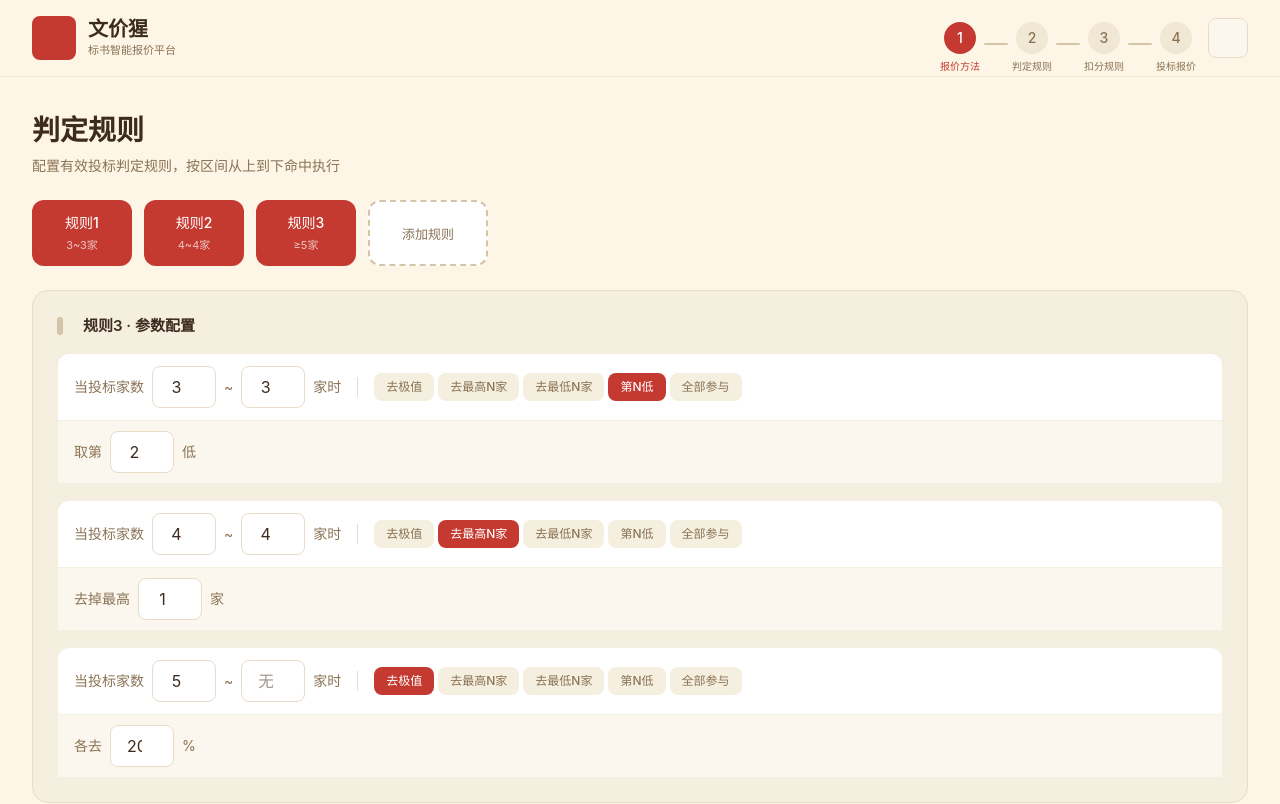
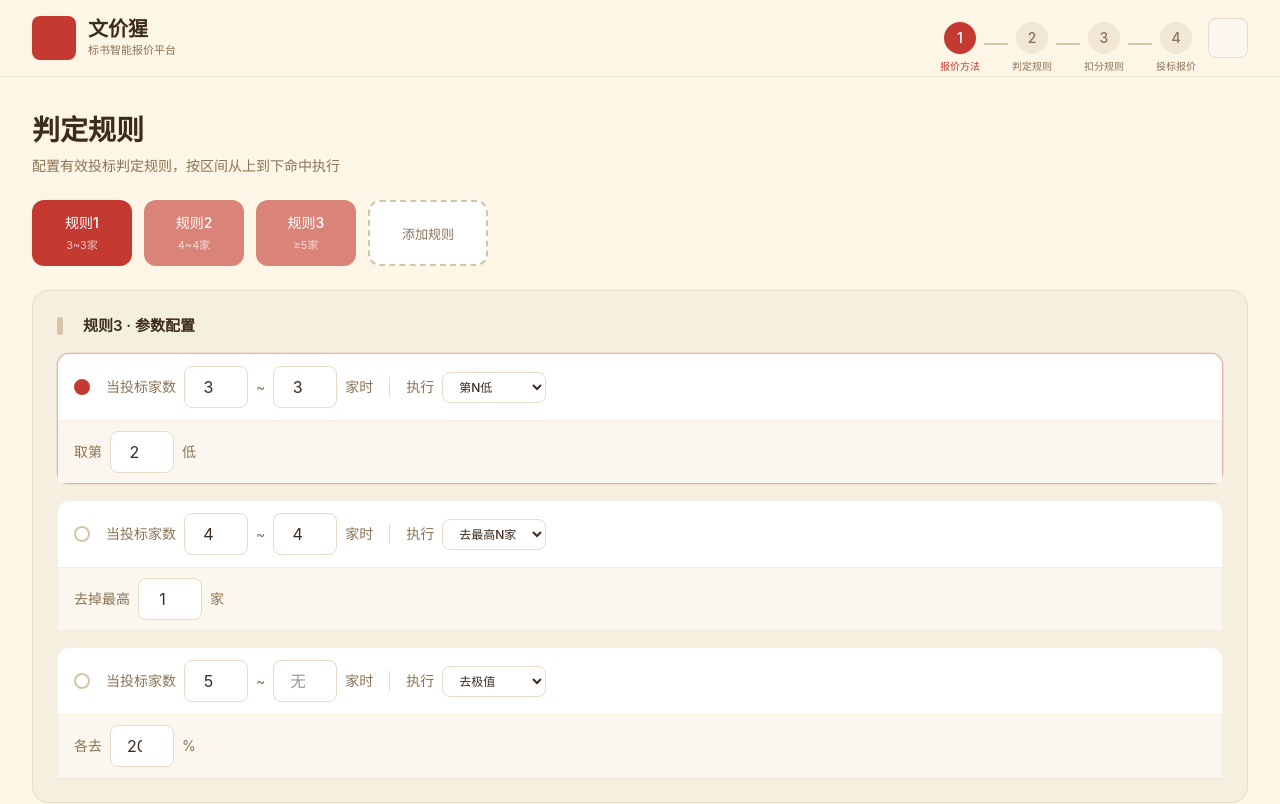
Before and after one commit to sikenali/bid-quotation, a React (Vite) app: page /step-2 in a window 1280 px wide. Shown: the top 804 px of the page. Built offline with nearby package versions, Linux system fonts and the light colour scheme.

Commit message:
feat: 规则行移除5个动作按钮组，新增单选框组件，投标单位标签同步优化

```diff
--- a/src/components/BidInput.tsx
+++ b/src/components/BidInput.tsx
@@ -32,17 +32,22 @@ export default function BidInput() {
           <button
             key={unit.id}
             onClick={() => setActiveUnitId(unit.id === activeUnitId ? null : unit.id)}
-            className={`flex flex-col items-center justify-center px-5 py-3 rounded-xl min-w-[140px] transition-all ${
+            className={`flex flex-col items-center justify-center px-5 py-3 rounded-xl min-w-[140px] transition-all border-2 ${
               unit.id === activeUnitId
-                ? 'bg-[#C43A31] text-white shadow-sm'
+                ? 'bg-[#C43A31] text-white border-[#C43A31] shadow-sm'
                 : isDark
-                  ? 'bg-[#2A2A2A] border border-[#3A3A3A] text-[#E8E0D0] hover:border-[#C43A31]/50'
-                  : 'bg-[#F5EFE0] border border-[#E0D5C0] text-text hover:border-[#C43A31]/40'
+                  ? 'bg-[#2A2A2A] border-[#3A3A3A] text-[#E8E0D0] hover:border-[#C43A31]/50'
+                  : 'bg-[#F5EFE0] border-[#E0D5C0] text-text hover:border-[#C43A31]/40'
             }`}
           >
-            <span className={`text-[14px] font-medium ${unit.id === activeUnitId ? 'text-white' : isDark ? 'text-[#E8E0D0]' : 'text-text'}`}>
-              {unit.name || '未命名'}
-            </span>
+            <div className="flex items-center gap-2">
+              <div className={`w-3 h-3 rounded-full border-2 flex-shrink-0 ${
+                unit.id === activeUnitId ? 'border-white bg-white' : isDark ? 'border-[#A89880] bg-transparent' : 'border-[#8B7355] bg-transparent'
+              }`} />
+              <span className={`text-[14px] font-medium ${unit.id === activeUnitId ? 'text-white' : isDark ? 'text-[#E8E0D0]' : 'text-text'}`}>
+                {unit.name || '未命名'}
+              </span>
+            </div>
             <span className={`text-[11px] ${unit.id === activeUnitId ? 'text-white/70' : isDark ? 'text-[#A89880]' : 'text-text-secondary'}`}>
               ¥ {unit.price.toLocaleString()}
             </span>
--- a/src/components/RuleManager.tsx
+++ b/src/components/RuleManager.tsx
@@ -1,18 +1,11 @@
-import React from 'react';
+import React, { useState } from 'react';
 import { useConfigStore } from '../stores/configStore';
-import { ValidRule, TrimAction } from '../types';
-
-const ACTIONS: { value: TrimAction; label: string }[] = [
-  { value: 'trim_percent', label: '去极值' },
-  { value: 'remove_highest_n', label: '去最高N家' },
-  { value: 'remove_lowest_n', label: '去最低N家' },
-  { value: 'nth_lowest', label: '第N低' },
-  { value: 'direct', label: '全部参与' },
-];
+import { ValidRule } from '../types';
 
 export default function RuleManager() {
   const { validRules, addValidRule, removeValidRule, updateValidRule, theme } = useConfigStore();
   const isDark = theme === 'dark';
+  const [activeRuleId, setActiveRuleId] = useState<string | null>(validRules[0]?.id || null);
 
   const addNewRule = () => {
     const { validRules } = useConfigStore.getState();
@@ -29,6 +22,7 @@ export default function RuleManager() {
       params: { trimPercent: 20 },
     };
     addValidRule(newRule);
+    setActiveRuleId(newRule.id);
   };
 
   return (
@@ -37,7 +31,10 @@ export default function RuleManager() {
         {validRules.map((rule, index) => (
           <div
             key={rule.id}
-            className="flex flex-col items-center justify-center px-5 py-3 bg-[#C43A31] rounded-xl gap-1 min-w-[100px]"
+            className={`flex flex-col items-center justify-center px-5 py-3 rounded-xl gap-1 min-w-[100px] transition-all cursor-pointer ${
+              rule.id === activeRuleId ? 'bg-[#C43A31]' : 'bg-[#C43A31]/60'
+            }`}
+            onClick={() => setActiveRuleId(rule.id)}
           >
             <span className="text-white text-[14px] font-medium">规则{index + 1}</span>
             <span className="text-white/70 text-[11px]">
@@ -73,9 +70,11 @@ export default function RuleManager() {
             <RuleRow
               key={rule.id}
               rule={rule}
+              isActive={rule.id === activeRuleId}
               isDark={isDark}
+              onSelect={() => setActiveRuleId(rule.id)}
               onUpdate={(updates) => updateValidRule(rule.id, updates)}
-              onRemove={() => removeValidRule(rule.id)}
+              onRemove={() => { removeValidRule(rule.id); if (activeRuleId === rule.id) setActiveRuleId(validRules.find(r => r.id !== rule.id)?.id || null); }}
             />
           ))
         )}
@@ -86,19 +85,32 @@ export default function RuleManager() {
 
 function RuleRow({
   rule,
+  isActive,
   isDark,
+  onSelect,
   onUpdate,
   onRemove,
 }: {
   rule: ValidRule;
+  isActive: boolean;
   isDark: boolean;
+  onSelect: () => void;
   onUpdate: (updates: Partial<ValidRule>) => void;
   onRemove: () => void;
 }) {
   return (
-    <div className={`rounded-xl border ${isDark ? 'bg-[#1A1A1A] border-[#3A3A3A]' : 'bg-white border-[#E8DCC8]/50'}`}>
-      {/* 第一行：家数区间 + 动作选择 */}
-      <div className="flex items-center gap-4 px-4 py-3 flex-wrap">
+    <div className={`rounded-xl border transition-all ${
+      isActive
+        ? isDark ? 'bg-[#1A1A1A] border-[#C43A31]/40 ring-1 ring-[#C43A31]/20' : 'bg-white border-[#C43A31]/40 ring-1 ring-[#C43A31]/10'
+        : isDark ? 'bg-[#1A1A1A] border-[#3A3A3A]' : 'bg-white border-[#E8DCC8]/50'
+    }`}>
+      <div className="flex items-center gap-4 px-4 py-3">
+        <button
+          onClick={onSelect}
+          className={`w-4 h-4 rounded-full border-2 flex-shrink-0 transition-all ${
+            isActive ? 'border-[#C43A31] bg-[#C43A31]' : isDark ? 'border-[#3A3A3A] bg-transparent' : 'border-[#D4C4A8] bg-transparent'
+          }`}
+        />
         <div className="flex items-center gap-2">
           <span className={`text-sm ${isDark ? 'text-[#A89880]' : 'text-text-secondary'}`}>当投标家数</span>
           <input
@@ -120,33 +132,33 @@ function RuleRow({
 
         <div className={`h-5 w-px ${isDark ? 'bg-[#3A3A3A]' : 'bg-[#E8DCC8]'}`} />
 
-        <div className="flex items-center gap-1">
-          {ACTIONS.map((a) => (
-            <button
-              key={a.value}
-              onClick={() => {
+        <div className="flex items-center gap-2">
+          <span className={`text-sm ${isDark ? 'text-[#A89880]' : 'text-text-secondary'}`}>执行</span>
+          <select
+            value={rule.action}
+            onChange={(e) => {
+              const v = e.target.value as ValidRule['action'];
               const baseParams: Record<string, Record<string, number>> = {
                 trim_percent: { trimPercent: 20 },
                 remove_highest_n: { removeN: 1 },
                 remove_lowest_n: { removeN: 1 },
                 nth_lowest: { nth: 2 },
+                direct: {},
               };
-                onUpdate({
-                  action: a.value,
-                  params: rule.action === a.value ? rule.params : (baseParams[a.value] ?? {}),
-                });
+              onUpdate({ action: v, params: rule.action === v ? rule.params : (baseParams[v] ?? {}) });
             }}
-              className={`px-3 py-1.5 rounded-lg text-xs font-medium transition-all ${
-                rule.action === a.value
-                  ? 'bg-[#C43A31] text-white'
-                  : isDark
-                    ? 'bg-[#2A2A2A] text-[#A89880] hover:text-white'
-                    : 'bg-[#F5EFE0] text-text-secondary hover:text-text'
+            className={`px-3 py-1.5 rounded-lg text-xs font-medium border transition-colors ${
+              isDark
+                ? 'bg-[#2A2A2A] border-[#3A3A3A] text-[#E8E0D0]'
+                : 'bg-white border-[#E8DCC8] text-text'
             }`}
           >
-              {a.label}
-            </button>
-          ))}
+            <option value="trim_percent">去极值</option>
+            <option value="remove_highest_n">去最高N家</option>
+            <option value="remove_lowest_n">去最低N家</option>
+            <option value="nth_lowest">第N低</option>
+            <option value="direct">全部参与</option>
+          </select>
         </div>
 
         <div className="ml-auto">
@@ -160,7 +172,6 @@ function RuleRow({
         </div>
       </div>
 
-      {/* 第二行：动作参数 */}
       {rule.action === 'trim_percent' && (
         <div className={`flex items-center gap-2 px-4 py-2.5 border-t ${isDark ? 'border-[#3A3A3A] bg-[#2A2A2A]/50' : 'border-[#F5EFE0] bg-[#FBF7EF]'}`}>
           <span className={`text-sm ${isDark ? 'text-[#A89880]' : 'text-text-secondary'}`}>各去</span>
```
Lines whose indentation alone changed are shown as unchanged.
